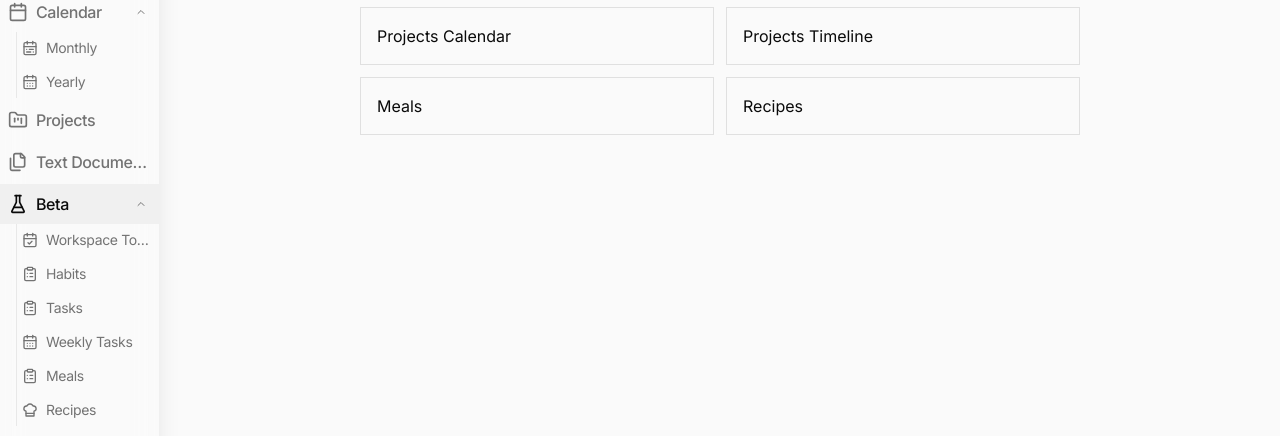
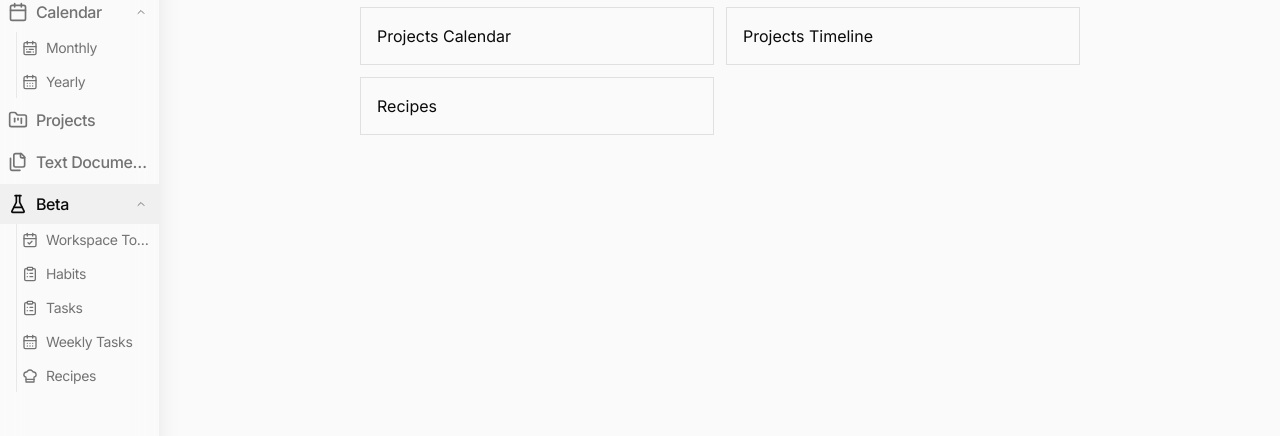
Before and after one commit to obihughes/omega-planner, a Next.js app: page /beta in a window 1280 px wide. Shown: the part 253-689 px from the top of the page. Built offline with nearby package versions, Linux system fonts and the light colour scheme.

Commit message:
refactor(beta): remove Meals page and update navigation links; adjust changelog and structure documentation accordingly

```diff
--- a/app/beta/meals/page.tsx
+++ /dev/null
@@ -1,8 +0,0 @@
-'use client';
-
-import React from 'react';
-import MealsPage from '@/app/meals/page';
-
-export default function BetaMealsPage() {
-  return <MealsPage />;
-}
--- a/app/beta/page.tsx
+++ b/app/beta/page.tsx
@@ -16,7 +16,6 @@ export default function BetaIndexPage() {
           <Link href="/beta/tasks/weekly" className={cn("border rounded-md p-4 hover:bg-accent/40 transition-colors")}>Weekly Tasks</Link>
           <Link href="/projects?view=calendar" className={cn("border rounded-md p-4 hover:bg-accent/40 transition-colors")}>Projects Calendar</Link>
           <Link href="/projects/timeline" className={cn("border rounded-md p-4 hover:bg-accent/40 transition-colors")}>Projects Timeline</Link>
-          <Link href="/beta/meals" className={cn("border rounded-md p-4 hover:bg-accent/40 transition-colors")}>Meals</Link>
           <Link href="/beta/recipes" className={cn("border rounded-md p-4 hover:bg-accent/40 transition-colors")}>Recipes</Link>
         </div>
       </div>
--- a/components/ui/Navigation.tsx
+++ b/components/ui/Navigation.tsx
@@ -149,7 +149,6 @@ export function Navigation() {
     { key: 'beta-habits', label: 'Habits', icon: ClipboardList, href: '/beta/habits', active: pathname === '/beta/habits' },
     { key: 'beta-tasks', label: 'Tasks', icon: ClipboardList, href: '/beta/tasks', active: pathname === '/beta/tasks' },
     { key: 'beta-tasks-weekly', label: 'Weekly Tasks', icon: CalendarDays, href: '/beta/tasks/weekly', active: pathname === '/beta/tasks/weekly' },
-    { key: 'beta-meals', label: 'Meals', icon: ClipboardList, href: '/beta/meals', active: pathname === '/beta/meals' },
     { key: 'beta-recipes', label: 'Recipes', icon: ChefHat, href: '/beta/recipes', active: pathname === '/beta/recipes' }
   ];
 
```
Also changed, not shown: 2 other files (tests, documents, lock files or other folders).
